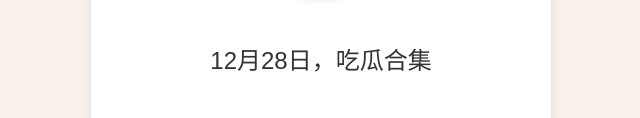
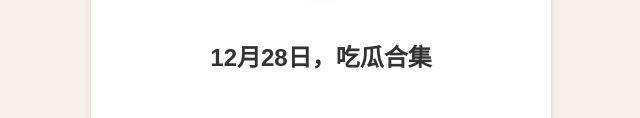
Before and after one commit to 331872554/vip, a plain HTML site: page index.html in a window 1280 px wide. Shown: the part 369-487 px from the top of the page, without its empty margins (319-959 px from the left). Drawn offline with Linux system fonts and the light colour scheme.

Commit message:
Update index.html

```diff
--- a/index.html
+++ b/index.html
@@ -40,10 +40,12 @@
             100% { transform: rotate(360deg); }
         }
 
-        #date {
+        #date, .title {
             font-size: 24px;
+            font-weight: bold;
             color: #333;
             text-align: center;
+            margin-bottom: 30px;
         }
 
         .description, .note {
```
